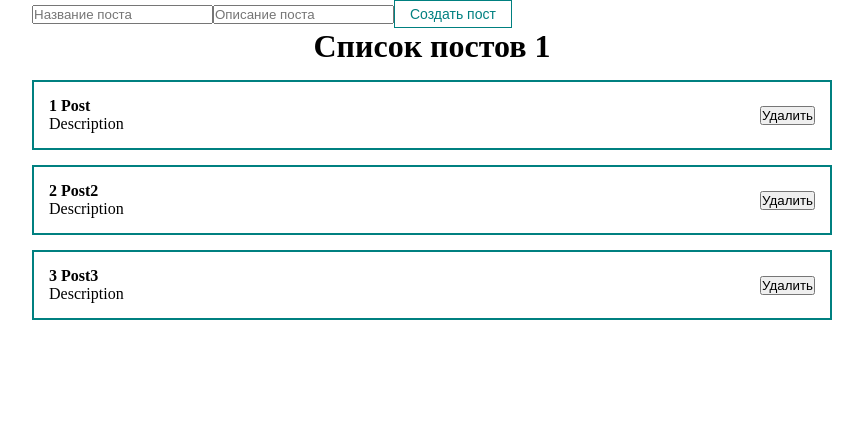
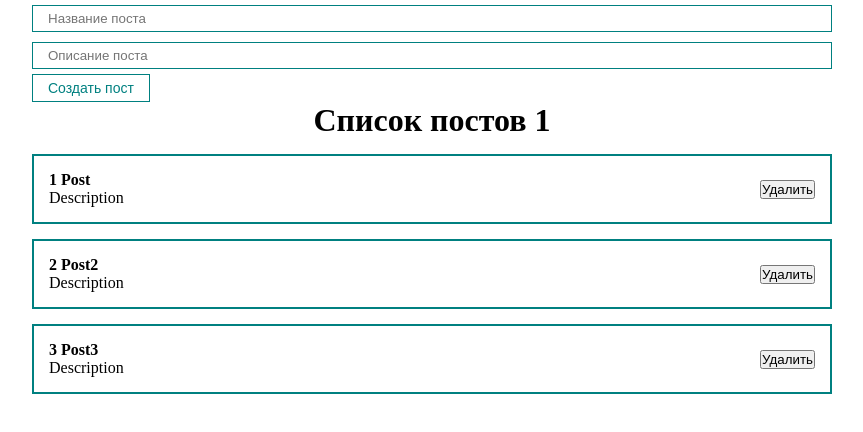
Before and after one commit to Timaks/pro_react, a React (Create React App) app: page / in a window 1280 px wide. Shown: the top 432 px of the page, without its empty margins (208-1071 px from the left). Built offline with nearby package versions, Linux system fonts and the light colour scheme; the HTML template or start-up script is replaced by a standard one.

Commit message:
CSS модули. Пропс children

```diff
--- a/src/App.js
+++ b/src/App.js
@@ -5,6 +5,7 @@
 import PostItem from "./components/PostItem";
 import PostList from "./components/PostList";
 import MyButton from "./components/UI/button/MyButton";
+import MyInput from "./components/UI/input/MyInput";
 
 function App() {
   const [posts, setPosts] = useState([
@@ -16,10 +17,9 @@
   return (
     <div className="App">
       <form>
-          <input type="text" placeholder="Название поста"/>
-          <input type="text" placeholder="Описание поста"/>
-          {/* применяется в корневой кнопке */}
-            <MyButton disabled>Создать пост</MyButton>
+          <MyInput type="text" placeholder="Название поста"/>
+          <MyInput type="text" placeholder="Описание поста"/>
+            <MyButton>Создать пост</MyButton>
       </form>
       <PostList posts={posts} title="Список постов 1"/>
     </div>
--- /dev/null
+++ b/src/components/UI/input/MyInput.jsx
@@ -0,0 +1,10 @@
+import React from "react";
+import classes from './MyInput.module.css';
+
+const MyInput =  (props) => {
+    return (
+        <input className={classes.myInput} {...props} />
+    )
+}
+
+export default MyInput;
--- /dev/null
+++ b/src/components/UI/input/MyInput.module.css
@@ -0,0 +1,6 @@
+.myInput {
+    width: 100%;
+    padding: 5px 15px;
+    margin: 5px 0;
+    border: 1px solid teal;
+}
```
